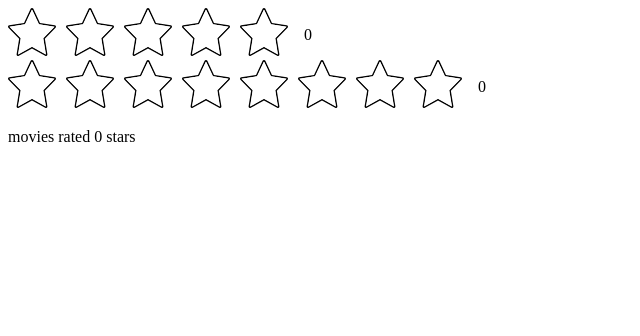
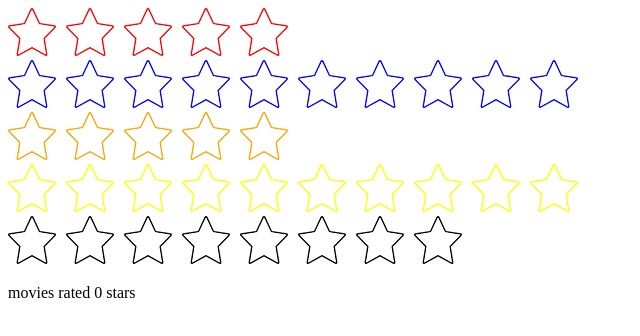
Before and after one commit to anwartarekA/reusable-star-component, a React (Create React App) app: page / in a window 1280 px wide. Shown: the top 336 px of the page, without its empty margins (0-640 px from the left). Built offline with nearby package versions, Linux system fonts and the light colour scheme.

Commit message:
fix small bug in paragraph in component

```diff
--- a/src/App.js
+++ b/src/App.js
@@ -2,7 +2,15 @@ import { StarRating, Test } from './StarRating';
 function App() {
   return (
     <>
-      <StarRating maxRating={5} color={10} messages={10} />
+      <StarRating
+        maxRating={5}
+        color='red'
+        messages={['Terrible', 'Bad', 'Okay', 'Good', 'Amazing']}
+      />
+      <StarRating maxRating={10} color='blue' />
+      <StarRating maxRating={5} color='orange' />
+      <StarRating maxRating={10} color='yellow' />
+
       <Test />
     </>
   );
--- a/src/StarRating.js
+++ b/src/StarRating.js
@@ -15,6 +15,7 @@ const starsStyle = {
 
 const textStyle = {
   lineHeight: `1px`,
+  fontSize: 20,
 };
 export function StarRating({
   maxRating = 5,
@@ -48,9 +49,7 @@ export function StarRating({
       <p style={textStyle}>
         {messages.length === maxRating
           ? messages[tempRating ? tempRating - 1 : rating - 1]
-          : messages[tempRating ? tempRating - 1 : rating - 1] ||
-            tempRating ||
-            rating}
+          : tempRating || rating || ' '}
       </p>
     </div>
   );
```
